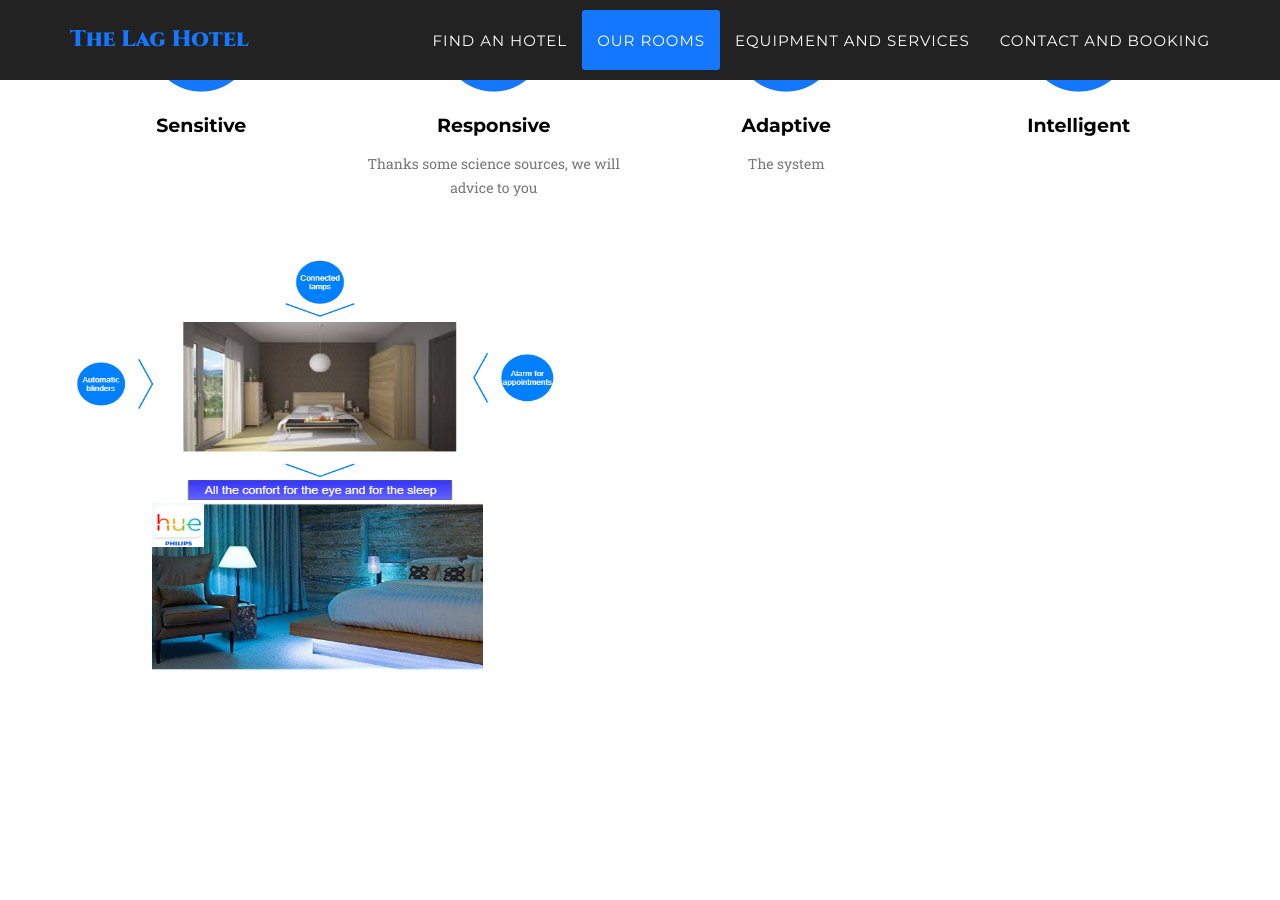
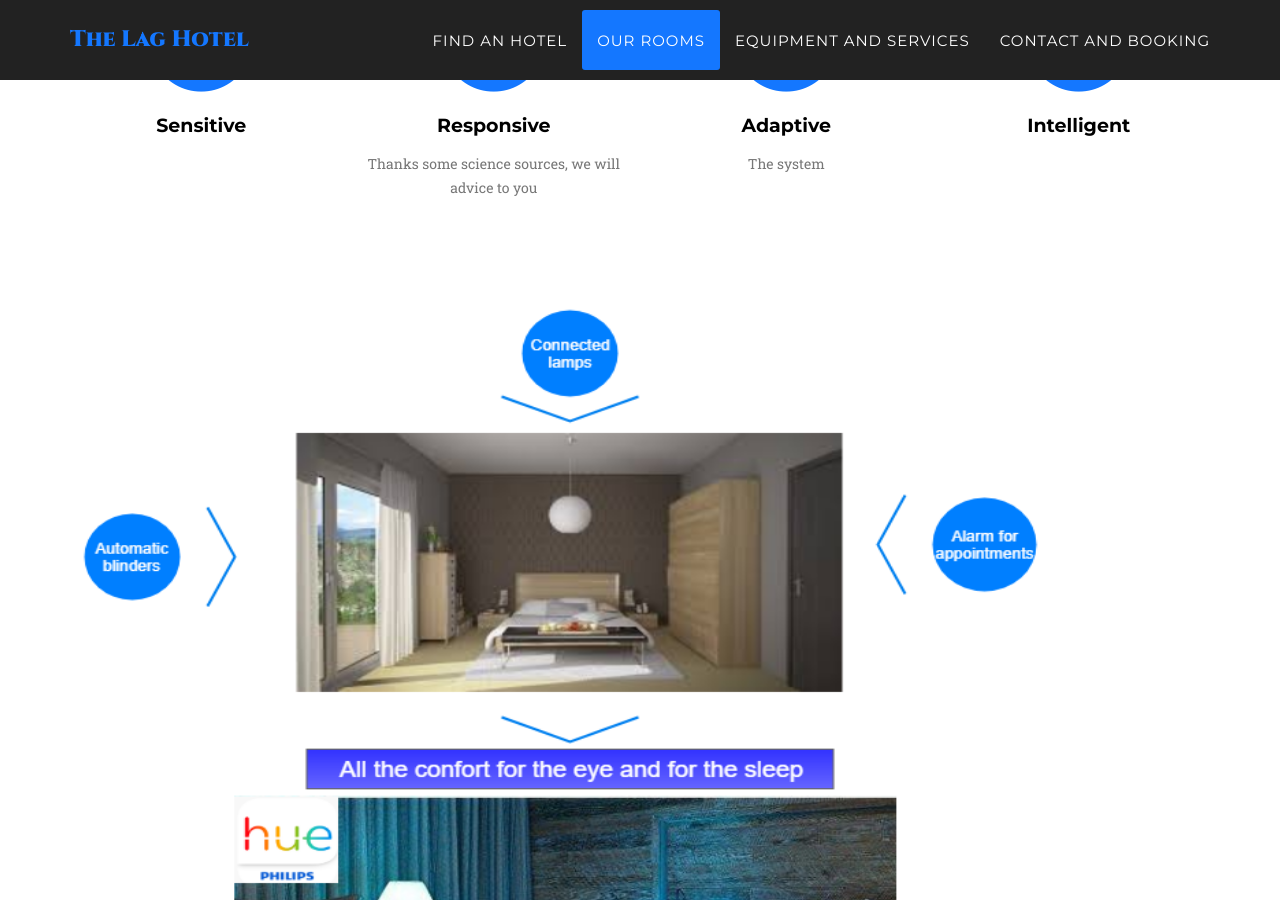
Before and after one commit to VincentGautier/Hotel-web-site, a Jekyll site: the page built from index.html, in a window 1280 px wide and 900 px high, scrolled down 1940 px. Built offline with Jekyll 4.4.1, drawn with Linux system fonts in a browser that asks for light colours; some web fonts are replaced.

Commit message:
Update our_rooms.html

```diff
--- a/_includes/our_rooms.html
+++ b/_includes/our_rooms.html
@@ -42,7 +42,7 @@
           </div>
 
         </div>
-        <img src="img/room.png" width="500" height="500" alt=""/>
+        <img src="img/room.png" width="1000" height="1000" alt=""/>
     </div>
 
 </section>
```
